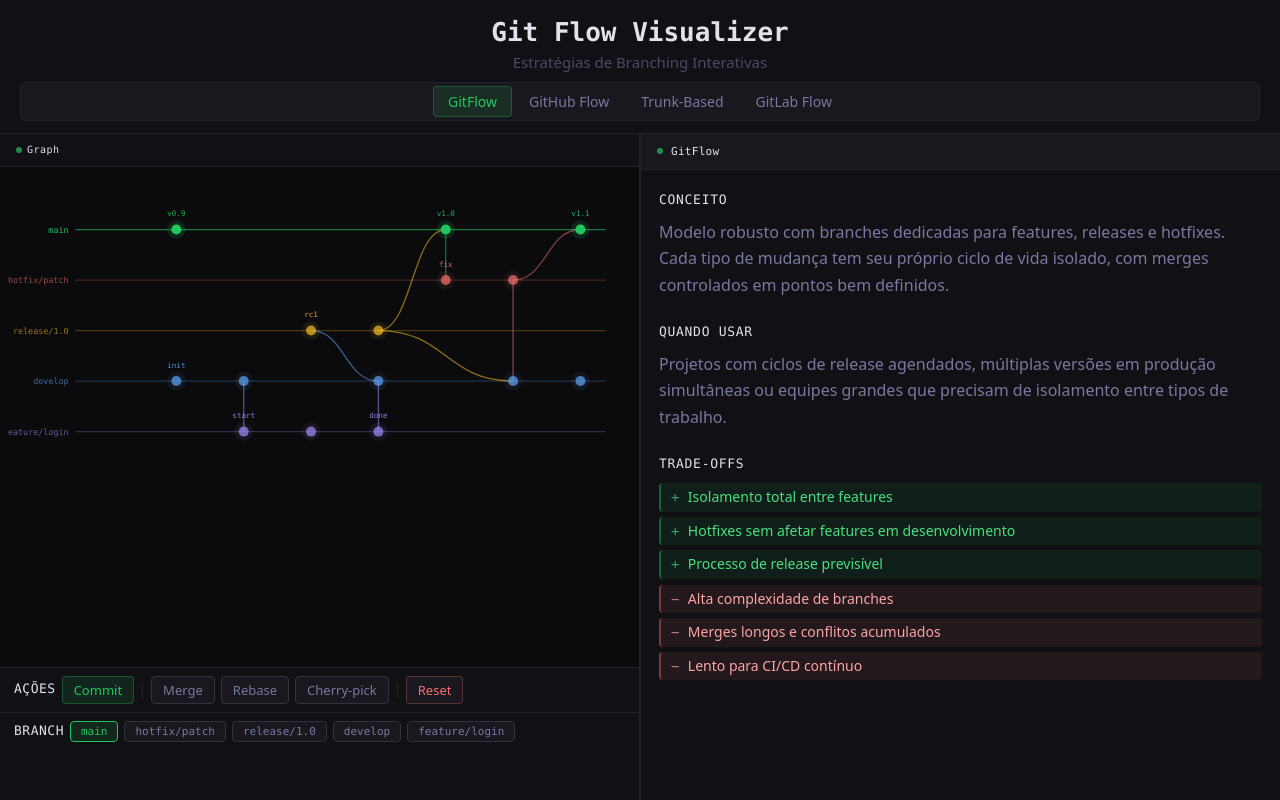
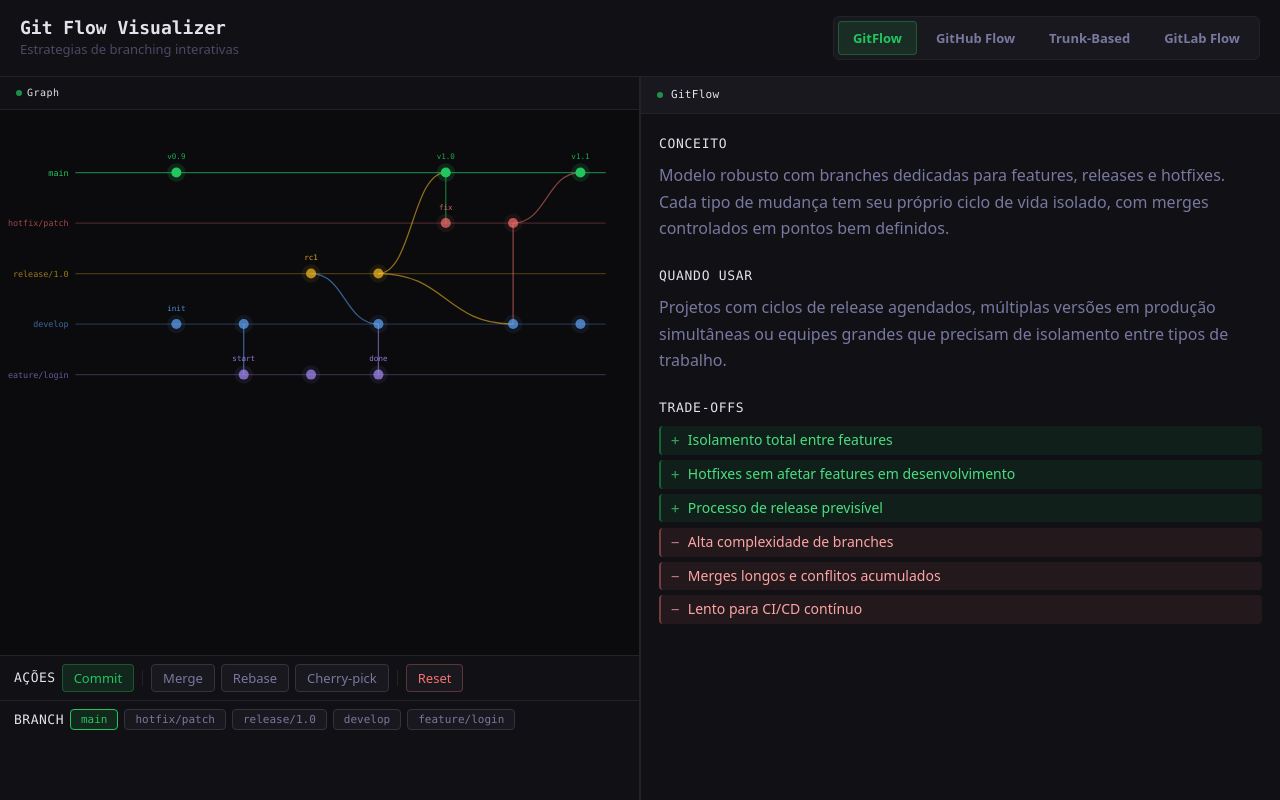
Before and after one commit to EuSouGabriell/git_flow_visualizer, a React (Vite) app: page / in a window 1280 px wide. Built offline with nearby package versions, Linux system fonts and the light colour scheme.

Commit message:
feat: refatorar componente Header para utilizar classes de estilo atualizadas e melhorar a estrutura do código

```diff
--- a/src/components/Header/Header.css
+++ b/src/components/Header/Header.css
@@ -1,79 +1,83 @@
-.header {
-  justify-content: center;
+.product-header {
+  display: flex;
   align-items: center;
-  padding: 12px 20px;
+  justify-content: space-between;
+  gap: 18px;
+  padding: 16px 20px;
   border-bottom: 1px solid var(--border);
-  background: var(--bg-surface);
-  gap: 16px;
-  flex-shrink: 0;
+  background: rgba(17, 17, 21, 0.96);
 }
 
-.header_brand {
-  display: flex;
-  justify-content: center;
-  align-items: center;
-  margin-bottom: 12px;
-  gap: 10px;
+.product-header__brand {
+  min-width: 220px;
 }
 
-.header_icon {
-  width: 22px;
-  height: 22px;
-  color: var(--accent);
-  flex-shrink: 0;
+.product-header__title {
+  color: var(--text-primary);
+  font-family: var(--font-mono);
+  font-size: 18px;
+  font-weight: 800;
+  line-height: 1.15;
 }
 
-.header_title {
-  font-weight: 600;
-  font-family: var(--font-mono);
-  color: var(--text-primary);
-  /* letter-spacing: -0.3px;
-  line-height: 1.2; */
-  text-align: center;
+.product-header__subtitle {
+  margin-top: 2px;
+  color: var(--text-muted);
+  font-size: 13px;
+  line-height: 1.3;
 }
 
-.header_subtitle {
-  color: var(--text-muted);
-  font-size: 15px;
-  text-align: center;
-  margin-top: 1px;
-  line-height: 1;
+.strategy-tabs {
+  display: flex;
+  align-items: center;
+  justify-content: flex-end;
+  gap: 4px;
+  max-width: 100%;
+  padding: 4px;
+  border: 1px solid var(--border);
+  border-radius: var(--radius-md);
+  background: var(--bg-elevated);
+  overflow-x: auto;
 }
 
-.header_nav {
-  display: flex;
-  justify-content: center;
-  align-items: center;
-  gap: 2px;
-  background: var(--bg-elevated);
-  border: 1px solid var(--border);
-  border-radius: var(--radius-md);
-  padding: 3px;
+.strategy-tabs__button {
+  min-height: 34px;
+  padding: 0 14px;
+  border: 1px solid transparent;
+  border-radius: var(--radius-sm);
+  background: transparent;
+  color: var(--text-secondary);
+  font-size: 13px;
+  font-weight: 700;
+  white-space: nowrap;
+  transition:
+    background 0.16s ease,
+    border-color 0.16s ease,
+    color 0.16s ease;
 }
 
-.header_tab {
-  padding: 5px 14px;
-  border-radius: var(--radius-sm);
-  border: 1px solid transparent;
-  background: transparent;
-  color: var(--text-secondary);
-  font-size: 14px;
-  transition: all 0.15s ease;
-  white-space: nowrap;
-}
-
-.header_tab:hover {
+.strategy-tabs__button:hover {
   background: var(--bg-hover);
   color: var(--text-primary);
 }
 
-.header_tab--active {
+.strategy-tabs__button--active {
+  border-color: var(--accent-border);
   background: var(--accent-soft);
   color: var(--accent);
-  border-color: var(--accent-border);
-  font-weight: 500;
 }
 
-.header_tab--active:hover {
-  background: var(--accent-soft);
+@media (max-width: 780px) {
+  .product-header {
+    align-items: stretch;
+    flex-direction: column;
+  }
+
+  .product-header__brand {
+    min-width: 0;
+  }
+
+  .strategy-tabs {
+    justify-content: flex-start;
+  }
 }
--- a/src/components/Header/Header.jsx
+++ b/src/components/Header/Header.jsx
@@ -2,22 +2,21 @@
 
 export default function Header({ strategy, strategies, onStrategyChange }) {
   return (
-    <header className="header">
-      <div className="header_brand">
-        <div>
-          <h1 className="header_title">Git Flow Visualizer</h1>
-          <p className="header_subtitle">Estratégias de Branching Interativas</p>
-        </div>
+    <header className="product-header">
+      <div className="product-header__brand">
+        <h1 className="product-header__title">Git Flow Visualizer</h1>
+        <p className="product-header__subtitle">Estrategias de branching interativas</p>
       </div>
 
-      <nav className="header_nav" aria-label="Estratégias">
-        {strategies.map(s => (
+      <nav className="strategy-tabs" aria-label="Estrategias">
+        {strategies.map(item => (
           <button
-            key={s}
-            className={`header_tab ${strategy === s ? 'header_tab--active' : ''}`}
-            onClick={() => onStrategyChange(s)}
+            key={item}
+            className={`strategy-tabs__button ${strategy === item ? 'strategy-tabs__button--active' : ''}`}
+            type="button"
+            onClick={() => onStrategyChange(item)}
           >
-            {s}
+            {item}
           </button>
         ))}
       </nav>
```
